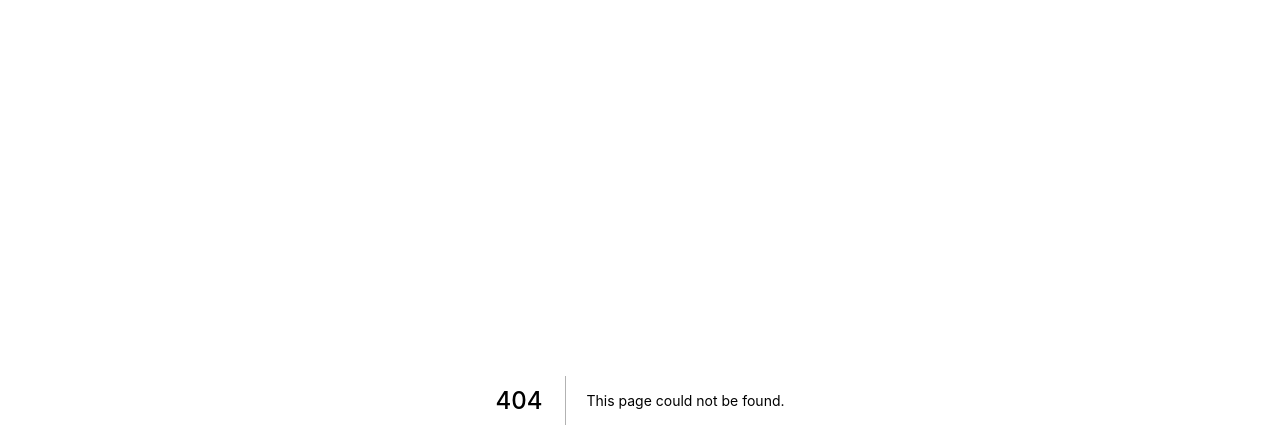
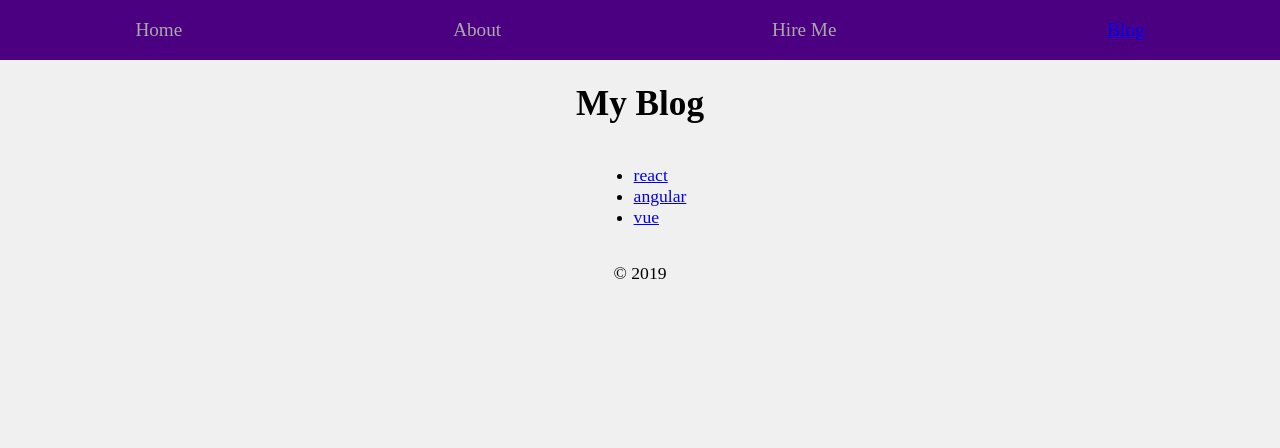
Before and after one commit to Ideal-Poster/next-portfolio, a Next.js app: page /blog in a window 1280 px wide. Before the commit this address had no page. Shown: the top 448 px of the page. Built offline with nearby package versions, Linux system fonts and the light colour scheme.

Commit message:
add posts

```diff
--- a/component/Layout.js
+++ b/component/Layout.js
@@ -23,6 +23,7 @@
       <Link href="/"><a>Home</a></Link>
       <Link href="/about"><a>About</a></Link>
       <Link href="/hireme"><a>Hire Me</a></Link>
+      <Link href="/blog">Blog</Link>
     </header>
 
     <h1>{title}</h1>
--- a/pages/about.js
+++ b/pages/about.js
@@ -9,7 +9,7 @@
 export default class About extends Component {
 
   static async getInitialProps() {
-    const res =  await fetch("https://api.github.com/users/reewefwdbarger");
+    const res =  await fetch("https://api.github.com/users/reedbarger");
     const statusCode =  res.status > 200 ? res.status : false;
     const data = await res.json();
     // .then(res => res.json())
@@ -31,8 +31,8 @@
 
   render() {
     const { user, statusCode }=  this.props;
+    if (statusCode) return  <Error statusCode={ statusCode}/>
 
-    if (statusCode) return  <Error statusCode={ statusCode}/>
     return(
       <Layout title="About">
         <p>{user.name}</p>
--- /dev/null
+++ b/pages/blog.js
@@ -0,0 +1,21 @@
+import Layout from '../component/Layout';
+import Link from 'next/link';
+
+const PostLink = ({title}) => (
+  <li>
+    <Link href={`/post?title=${title}`}>
+      <a>{title}</a>
+    </Link>
+  </li>
+);
+
+export default () => (
+  <Layout title="My Blog">
+    <ul>
+      <PostLink title="react"/>
+      <PostLink title="angular"/>
+      <PostLink title="vue"/>
+
+    </ul>
+  </Layout>
+)
```
Also changed, not shown: pages/post.js (added, +7 -0 lines).
